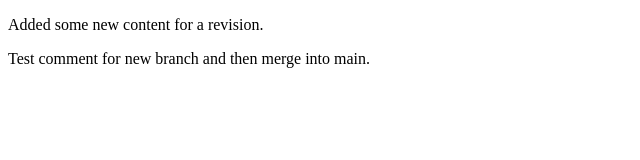
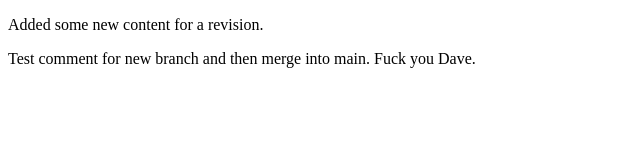
Before and after one commit to nfenton14/alpinegitrep, a plain HTML site: page index.html in a window 1280 px wide. Shown: the full height of the page, 0-640 px from the left. Drawn offline with Linux system fonts and the light colour scheme.

Commit message:
Test amendment for branch, then merge to main.NF test commit to new branch

```diff
--- a/index.html
+++ b/index.html
@@ -5,6 +5,6 @@
 	</head>
 	<body>
 		<p>Added some new content for a revision.</p>
-		<p>Test comment for new branch and then merge into main.</p>
+		<p>Test comment for new branch and then merge into main. Fuck you Dave.</p>
 	</body>
 </html>
```
